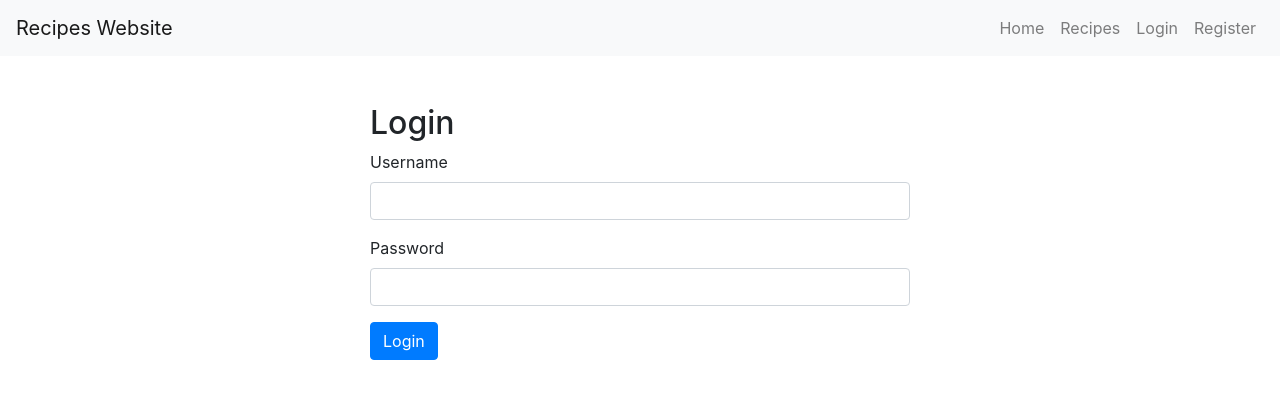
After one commit to QleanGG/recipes_with_alchemy, a Flask app: page /login in a window 1280 px wide. The commit adds this page. Shown: the top 399 px of the page. Run offline with Flask 3, Linux system fonts and the light colour scheme; some libraries are stand-ins or nearby versions.

Commit message:
add users table, register and login

```diff
--- a/backend/app.py
+++ b/backend/app.py
@@ -6,17 +6,24 @@ app = Flask(__name__)
 app.secret_key = 'my_secret_key'
 
 # SQLAlchemy configuration
+
+# app.config['SQLALCHEMY_DATABASE_URI'] = 'mssql+pyodbc://user1:123@server/restaurant?driver=SQL+Server'
 app.config['SQLALCHEMY_DATABASE_URI'] = 'mysql+mysqlconnector://root:123@localhost/restaurant'
 app.config['SQLALCHEMY_TRACK_MODIFICATIONS'] = False
 db = SQLAlchemy(app)
 
 # Define Models
 class Recipe(db.Model):
-
     id = db.Column(db.Integer, primary_key=True)
     name = db.Column(db.String(100), nullable=False)
     ingredients = db.Column(db.String(200))
     cooking_time = db.Column(db.String(100))
+
+class User(db.Model):
+    id = db.Column(db.Integer, primary_key=True)
+    username = db.Column(db.String(100), nullable=False)
+    password = db.Column(db.String(100), nullable=False)
+
 
 # Create the 'recipes' database if it doesn't exist
 with app.app_context():
@@ -47,5 +54,71 @@ def show_recipes():
     recipes = Recipe.query.all()
     return render_template('recipes.html', recipes=recipes)
 
+@app.route('/remove/<int:id>', methods=['GET', 'POST'])
+def remove_recipe(id):
+    recipe_to_delete = Recipe.query.get(id)
+    if recipe_to_delete:
+        db.session.delete(recipe_to_delete)
+        db.session.commit()
+        flash('Recipe deleted successfully', 'success')
+    else:
+        flash('Recipe not found', 'error')
+    return redirect('/recipes')
+
+@app.route('/edit/<int:id>', methods=['GET', 'POST'])
+def edit_recipe(id):
+    recipe_to_edit = Recipe.query.get(id)
+    if request.method == 'POST':
+        recipe_to_edit.name = request.form['name']
+        recipe_to_edit.ingredients = request.form['ingredients']
+        recipe_to_edit.cooking_time = request.form['cooking_time']
+        try:
+            db.session.commit()
+            flash('Recipe updated successfully', 'success')
+        except Exception as e:
+            db.session.rollback()
+            flash(f'Error updating recipe: {str(e)}', 'error')
+        return redirect('/recipes')
+
+    return render_template('edit_recipe.html', recipe=recipe_to_edit)
+
+@app.route('/login', methods=['GET', 'POST'])
+def login():
+    if request.method == 'POST':
+        username = request.form['username']
+        password = request.form['password']
+
+        user = User.query.filter_by(username=username).first()
+
+        if user and user.password == password:
+            session['user_id'] = user.id
+            flash('Logged in successfully', 'success')
+            return redirect('/')
+        else:
+            flash('Invalid credentials', 'error')
+
+    return render_template('login.html')
+
+@app.route('/register', methods=['GET', 'POST'])
+def register():
+    if request.method == 'POST':
+        username = request.form['username']
+        password = request.form['password']
+
+        # Check if the username is already taken
+        existing_user = User.query.filter_by(username=username).first()
+        if existing_user:
+            flash('Username is already taken', 'error')
+        else:
+            # Create a new user and add to the database
+            new_user = User(username=username, password=password)
+            db.session.add(new_user)
+            db.session.commit()
+            flash('Account created successfully', 'success')
+            return redirect('/login')
+
+    return render_template('register.html')
+
+
 if __name__ == '__main__':
     app.run(debug=True)
--- a/backend/templates/layout.html
+++ b/backend/templates/layout.html
@@ -4,9 +4,6 @@
     <meta charset="UTF-8">
     <meta name="viewport" content="width=device-width, initial-scale=1.0">
     <title>{% block title %}Recipes Website{% endblock %}</title>
-    <!-- Link to custom CSS (if any) -->
-    <!-- <link rel="stylesheet" href="{{ url_for('static', filename='styles.css') }}"> -->
-    <!-- Link to Bootstrap CSS -->
     <link rel="stylesheet" href="https://maxcdn.bootstrapcdn.com/bootstrap/4.5.2/css/bootstrap.min.css">
 </head>
 <body>
@@ -24,6 +21,12 @@
                 <li class="nav-item">
                     <a class="nav-link" href="{{ url_for('show_recipes') }}">Recipes</a>
                 </li>
+                <li class="nav-item">
+                    <a class="nav-link" href="{{ url_for('login') }}">Login</a>
+                </li>
+                <li class="nav-item">
+                    <a class="nav-link" href="{{ url_for('register') }}">Register</a>
+                </li>
             </ul>
         </div>
     </nav>
--- /dev/null
+++ b/backend/templates/login.html
@@ -0,0 +1,22 @@
+{% extends 'layout.html' %}
+
+{% block title %}Login - Recipes Website{% endblock %}
+
+{% block content %}
+<div class="row justify-content-center">
+    <div class="col-md-6">
+        <h2>Login</h2>
+        <form method="POST" action="/login">
+            <div class="form-group">
+                <label for="username">Username</label>
+                <input type="text" name="username" class="form-control" required>
+            </div>
+            <div class="form-group">
+                <label for="password">Password</label>
+                <input type="password" name="password" class="form-control" required>
+            </div>
+            <button type="submit" class="btn btn-primary">Login</button>
+        </form>
+    </div>
+</div>
+{% endblock %}
```
Also changed, not shown: backend/templates/edit_recipe.html (added, +40 -0 lines), backend/templates/recipes.html (+22 -0 lines), backend/templates/register.html (added, +22 -0 lines).
